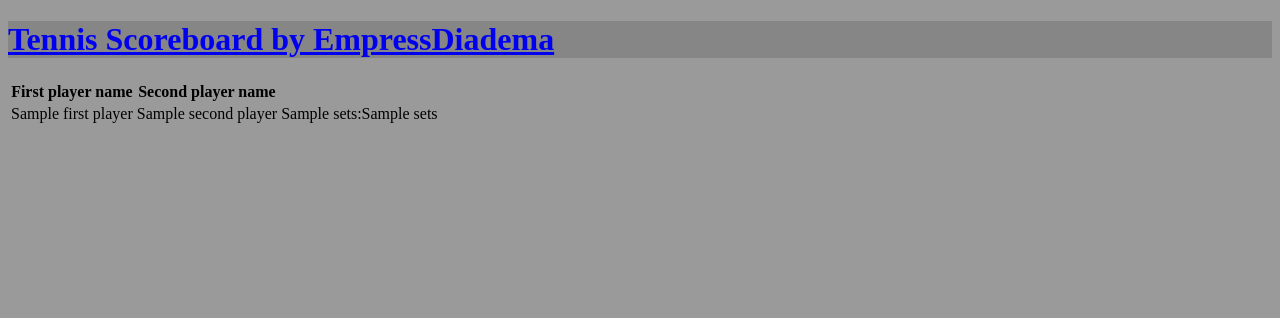
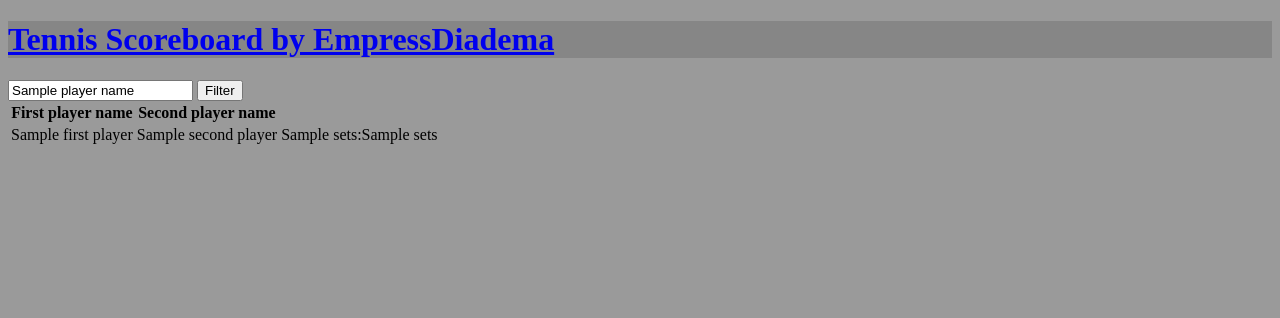
Before and after one commit to TheEmpressDiadema/tennis-scoreboard, a Python web app: template frontend/templates/match_list.html in a window 1280 px wide. Shown: the top 318 px of the page. Run offline with Jinja, Linux system fonts and the light colour scheme; the template is opened without the code that fills it: most values are stand-ins (such as "Sample title", 1, 10 or a date in 2020).

Commit message:
feat: filter form block title

```diff
--- a/frontend/templates/match_list.html
+++ b/frontend/templates/match_list.html
@@ -1,6 +1,10 @@
 {%  extends "base.html" %}
-{% block title %}Список завершенных матчей{% endblock %}
+{% block title %}Ended matches list{% endblock %}
 {% block content %}
+    <form action="/matches" method="get">
+        <input type="search" name="player_name" value="{{ player_name }}" placeholder="Player name">
+        <button type="submit">Filter</button>
+    </form>
     <table>
         <tr>
         <th>First player name</th>
```
